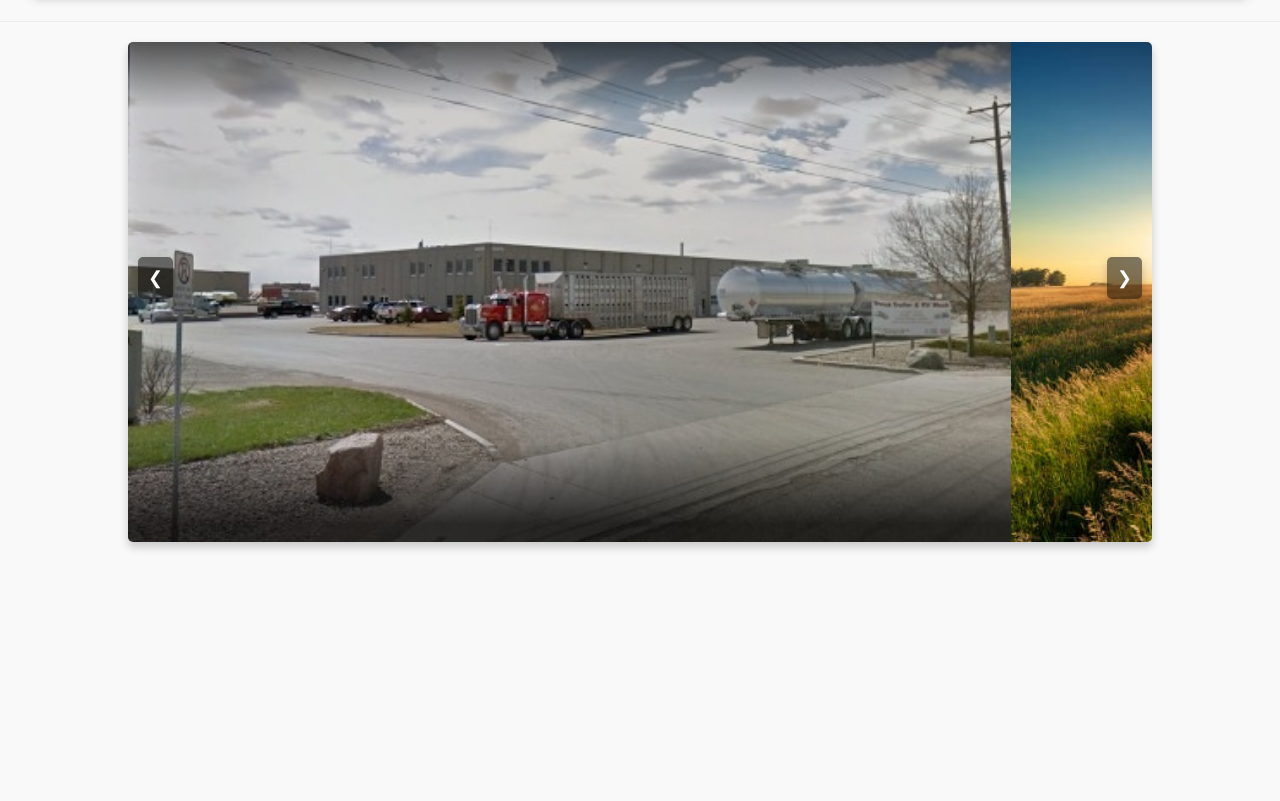
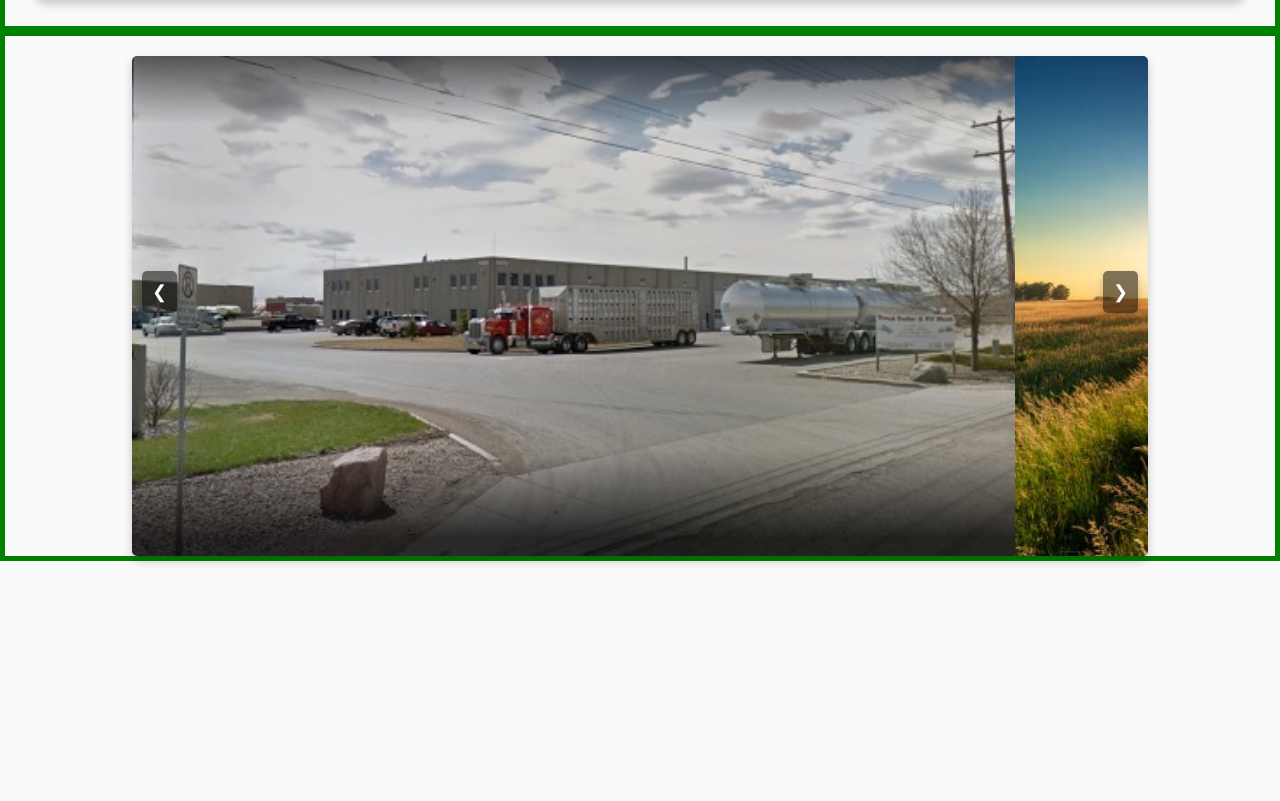
Before and after one commit to alexler12345/Vanee-truck, a PHP site: page / in a window 1280 px wide. Shown: the part 1412-2213 px from the top of the page. Run offline with PHP 8.4, Linux system fonts and the light colour scheme; a map, chart or similar area stays blank; some libraries are stand-ins or nearby versions.

Commit message:
green on unfinished

```diff
--- a/booking/bookingStyle.css
+++ b/booking/bookingStyle.css
@@ -268,6 +268,7 @@
     border-radius: 8px;
     box-shadow: 0 0 15px rgba(0, 0, 0, 0.1);
     margin: 50px auto;
+    border: 5px solid green;
 }
 .form-group {
   margin-bottom: 15px;
--- a/style.css
+++ b/style.css
@@ -470,6 +470,7 @@ table.openinghours td {
 
 .photos {
   padding-top: 20px;
+  border: 5px solid green;
 
   /* Styling for the carousel container */
   .carousel-container {
@@ -533,7 +534,7 @@ table.openinghours td {
   justify-content: center;
   padding-bottom: 27px;
   border-bottom: 1px solid #e9ecef;
-
+  border: 5px solid green;
 
 }
 
```
